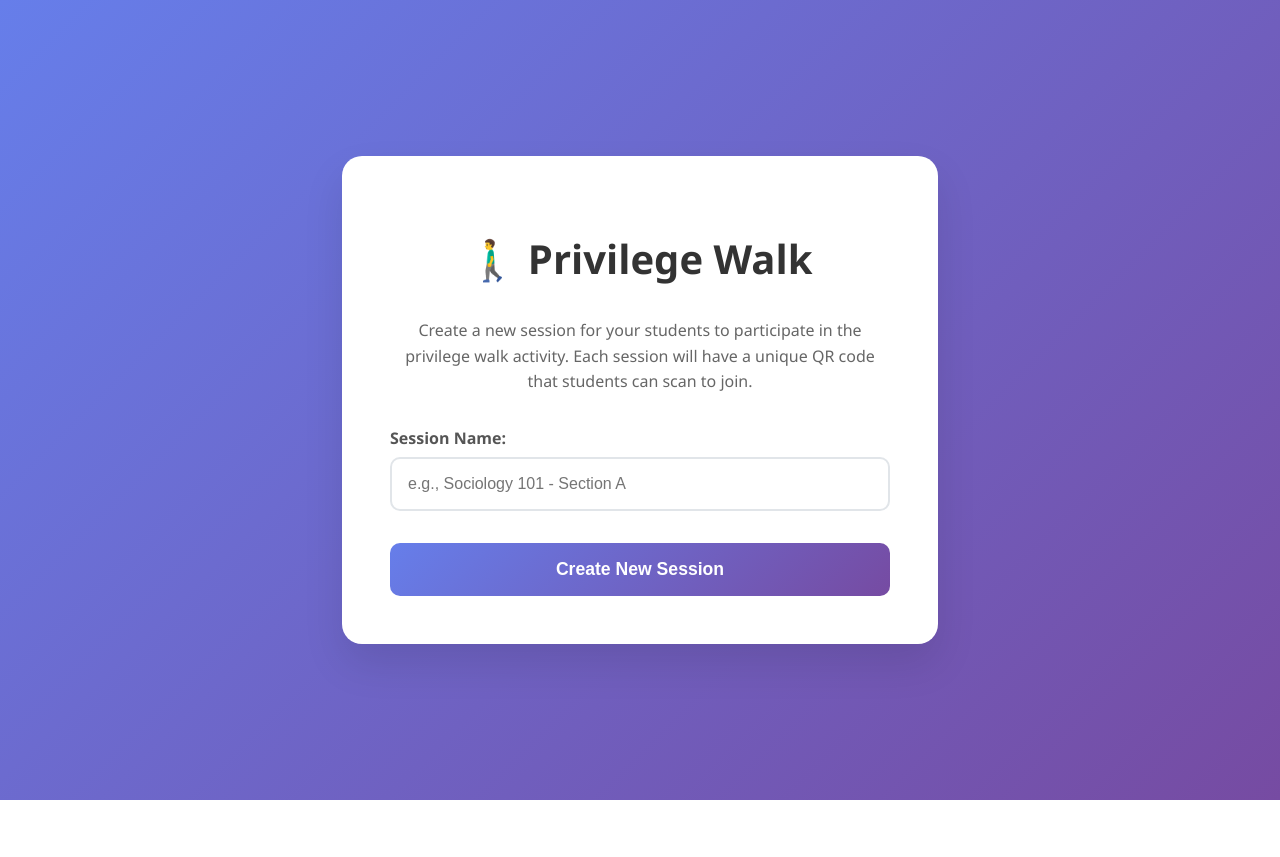
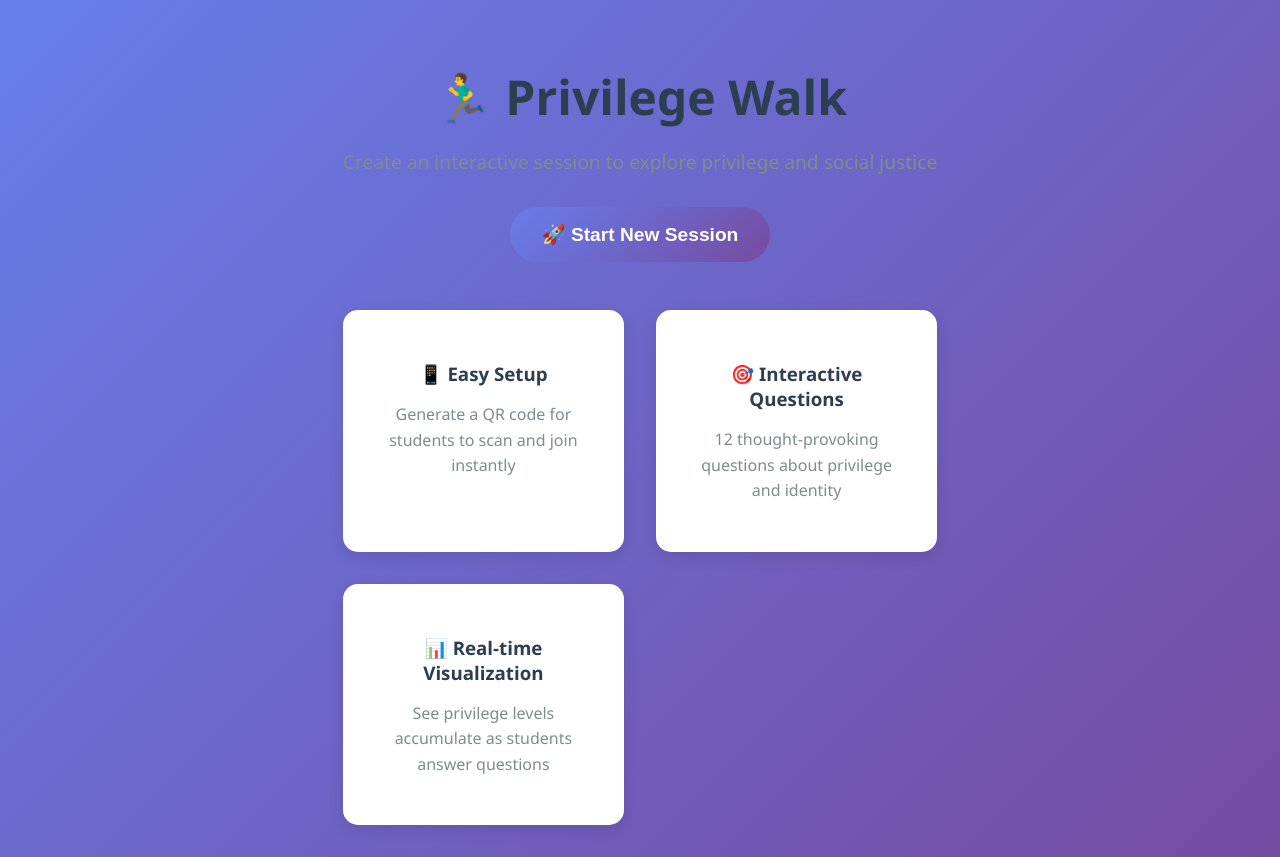
Before and after one commit to fred-dev/Privilage_walk, a Flask app: page / in a window 1280 px wide. Before the commit the page ends 800 px from the top, so only its background shows below. Run offline with Flask 3, Linux system fonts and the light colour scheme.

Commit message:
Fix main page and instructor issues
- Remove network information and debug controls from main page
- Simplify main page with hero section and features
- Fix 'Question 1 of 0' bug by properly loading totalQuestions
- Add resume button to instructor page for session recovery
- Fix student answer submission API endpoint
- Clean up instructor page header and styling
- Remove unnecessary form handling from main page

```diff
--- a/templates/index.html
+++ b/templates/index.html
@@ -17,126 +17,107 @@
         }
 
         .container {
-            background: white;
-            padding: 3rem;
-            border-radius: 20px;
-            box-shadow: 0 20px 40px rgba(0,0,0,0.1);
+            max-width: 800px;
+            margin: 0 auto;
+            padding: 2rem;
             text-align: center;
-            max-width: 500px;
-            width: 90%;
         }
 
-        h1 {
-            color: #333;
-            margin-bottom: 2rem;
-            font-size: 2.5rem;
+        .hero {
+            margin-bottom: 3rem;
         }
 
-        .form-group {
-            margin-bottom: 2rem;
-            text-align: left;
+        .hero h1 {
+            font-size: 3rem;
+            color: #2c3e50;
+            margin-bottom: 1rem;
         }
 
-        label {
-            display: block;
-            margin-bottom: 0.5rem;
-            color: #555;
-            font-weight: 600;
+        .hero p {
+            font-size: 1.2rem;
+            color: #7f8c8d;
+            margin-bottom: 2rem;
         }
 
-        input[type="text"] {
-            width: 100%;
-            padding: 1rem;
-            border: 2px solid #e1e5e9;
-            border-radius: 10px;
-            font-size: 1rem;
-            transition: border-color 0.3s ease;
-            box-sizing: border-box;
-        }
-
-        input[type="text"]:focus {
-            outline: none;
-            border-color: #667eea;
-        }
-
-        button {
+        .cta-button {
             background: linear-gradient(135deg, #667eea 0%, #764ba2 100%);
             color: white;
             border: none;
             padding: 1rem 2rem;
-            border-radius: 10px;
-            font-size: 1.1rem;
+            font-size: 1.2rem;
+            border-radius: 50px;
+            cursor: pointer;
+            transition: all 0.3s ease;
             font-weight: 600;
-            cursor: pointer;
-            transition: transform 0.2s ease;
-            width: 100%;
         }
 
-        button:hover {
+        .cta-button:hover {
             transform: translateY(-2px);
+            box-shadow: 0 10px 25px rgba(102, 126, 234, 0.3);
         }
 
-        .description {
-            color: #666;
-            margin-bottom: 2rem;
+        .features {
+            display: grid;
+            grid-template-columns: repeat(auto-fit, minmax(250px, 1fr));
+            gap: 2rem;
+            margin-top: 3rem;
+        }
+
+        .feature {
+            background: white;
+            padding: 2rem;
+            border-radius: 15px;
+            box-shadow: 0 5px 15px rgba(0, 0, 0, 0.1);
+            transition: transform 0.3s ease;
+        }
+
+        .feature:hover {
+            transform: translateY(-5px);
+        }
+
+        .feature h3 {
+            color: #2c3e50;
+            margin-bottom: 1rem;
+        }
+
+        .feature p {
+            color: #7f8c8d;
             line-height: 1.6;
         }
     </style>
 </head>
 <body>
     <div class="container">
-        <h1>🚶‍♂️ Privilege Walk</h1>
-        <p class="description">
-            Create a new session for your students to participate in the privilege walk activity.
-            Each session will have a unique QR code that students can scan to join.
-        </p>
+        <div class="hero">
+            <h1>🏃‍♂️ Privilege Walk</h1>
+            <p>Create an interactive session to explore privilege and social justice</p>
+            <button class="cta-button" onclick="createSession()">🚀 Start New Session</button>
+        </div>
 
-        <form id="createSessionForm">
-            <div class="form-group">
-                <label for="sessionName">Session Name:</label>
-                <input type="text" id="sessionName" name="sessionName"
-                       placeholder="e.g., Sociology 101 - Section A" required>
+        <div class="features">
+            <div class="feature">
+                <h3>📱 Easy Setup</h3>
+                <p>Generate a QR code for students to scan and join instantly</p>
             </div>
-
-            <button type="submit">Create New Session</button>
-        </form>
+            <div class="feature">
+                <h3>🎯 Interactive Questions</h3>
+                <p>12 thought-provoking questions about privilege and identity</p>
+            </div>
+            <div class="feature">
+                <h3>📊 Real-time Visualization</h3>
+                <p>See privilege levels accumulate as students answer questions</p>
+            </div>
+        </div>
     </div>
 
     <script>
-        document.getElementById('createSessionForm').addEventListener('submit', async function(e) {
-            e.preventDefault();
+        function createSession() {
+            // Generate a random session ID
+            const sessionId = Math.random().toString(36).substring(2, 15);
 
-            const sessionName = document.getElementById('sessionName').value;
-            const button = document.querySelector('button');
-            const originalText = button.textContent;
-
-            button.textContent = 'Creating...';
-            button.disabled = true;
-
-            try {
-                const response = await fetch('/create_session', {
-                    method: 'POST',
-                    headers: {
-                        'Content-Type': 'application/x-www-form-urlencoded',
-                    },
-                    body: `session_name=${encodeURIComponent(sessionName)}`
-                });
-
-                const data = await response.json();
-
-                if (data.session_id) {
-                    window.location.href = `/instructor/${data.session_id}`;
-                } else {
-                    alert('Error creating session');
-                }
-            } catch (error) {
-                console.error('Error:', error);
-                alert('Error creating session');
-            } finally {
-                button.textContent = originalText;
-                button.disabled = false;
-            }
-        });
+            // Redirect to instructor view with the new session
+            window.location.href = `/instructor/${sessionId}`;
+        }
     </script>
 </body>
 </html>
--- a/templates/student.html
+++ b/templates/student.html
@@ -445,13 +445,12 @@
             }
 
             try {
-                const response = await fetch('/api/submit_answer', {
+                const response = await fetch(`/api/submit_answer/${sessionId}`, {
                     method: 'POST',
                     headers: {
                         'Content-Type': 'application/json',
                     },
                     body: JSON.stringify({
-                        session_id: sessionId,
                         username: username,
                         answer: answer
                     })
```
Also changed, not shown: templates/instructor.html (+54 -9 lines).
